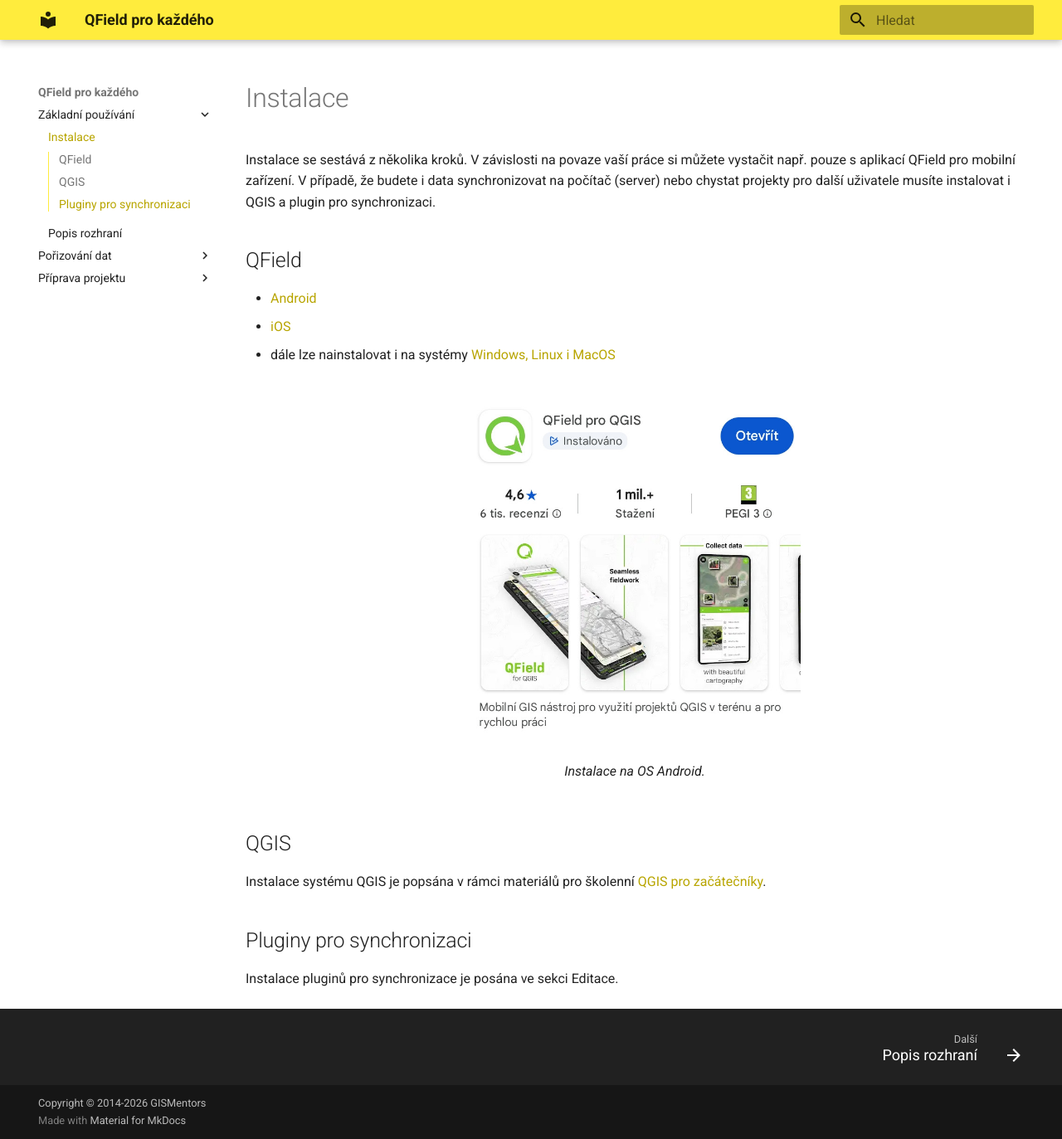
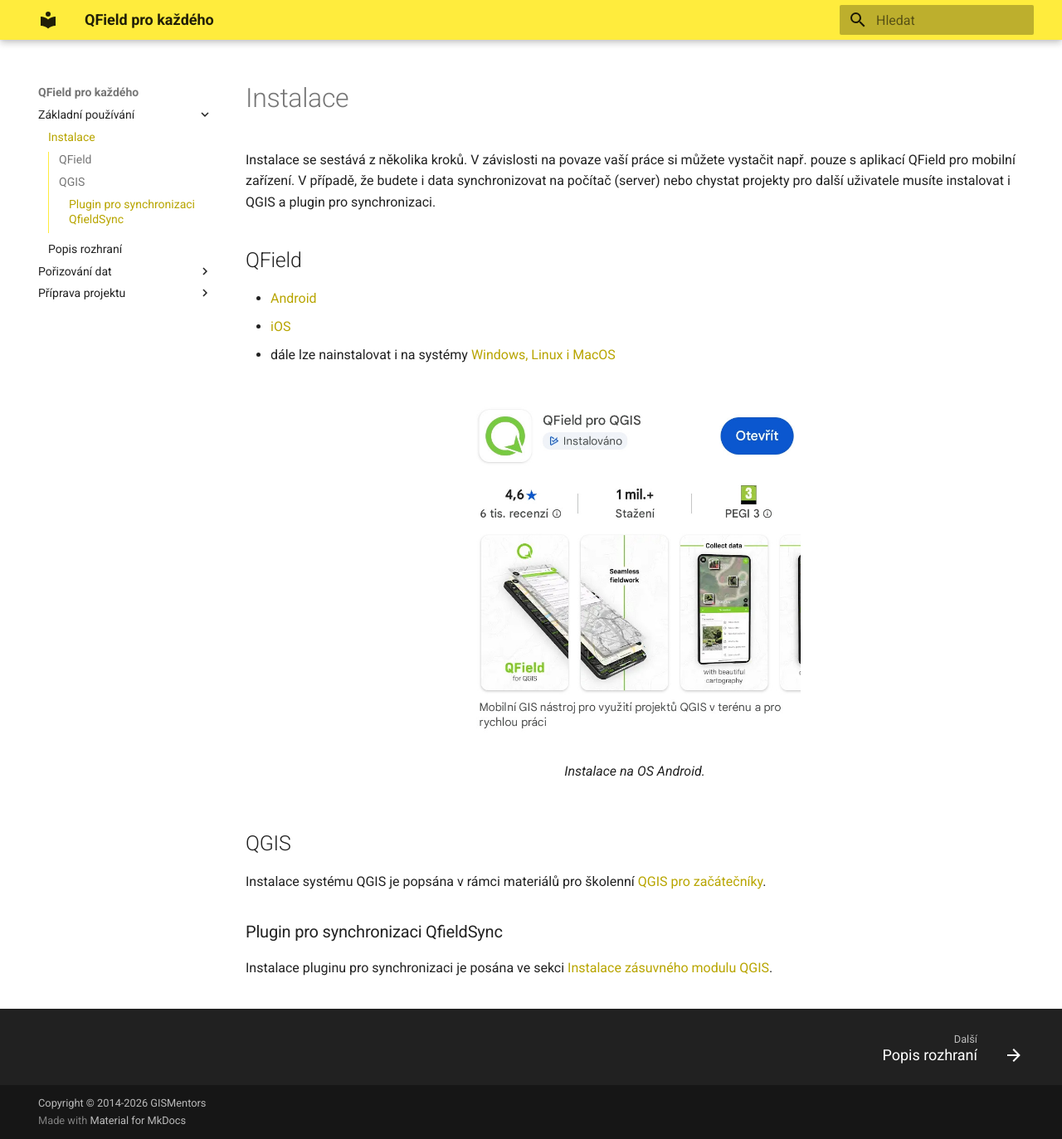
Before and after one commit to GISMentors/qfield, an MkDocs documentation site: the page built from docs/intro/instalace.md, in a window 1280 px wide and 1373 px high. Shown: the whole window at 83% size. Built offline with MkDocs 1.6.1 and Material for MkDocs 9.7.7, drawn with Linux system fonts in a browser that asks for light colours.

Commit message:
fix: QfieldSync intro

```diff
--- a/docs/intro/instalace.md
+++ b/docs/intro/instalace.md
@@ -23,6 +23,6 @@
 Instalace systému QGIS je popsána v rámci
 materiálů pro školenní [QGIS pro začátečníky](https://gismentors.github.io/qgis-zacatecnik/instalace/index.html){ target="_blank" }.
 
-## Pluginy pro synchronizaci
+### Plugin pro synchronizaci QfieldSync
 
-Instalace pluginů pro synchronizace je posána ve sekci Editace.
+Instalace pluginu pro synchronizaci je posána ve sekci [Instalace zásuvného modulu QGIS](../editace/synchronizace.html).
```
